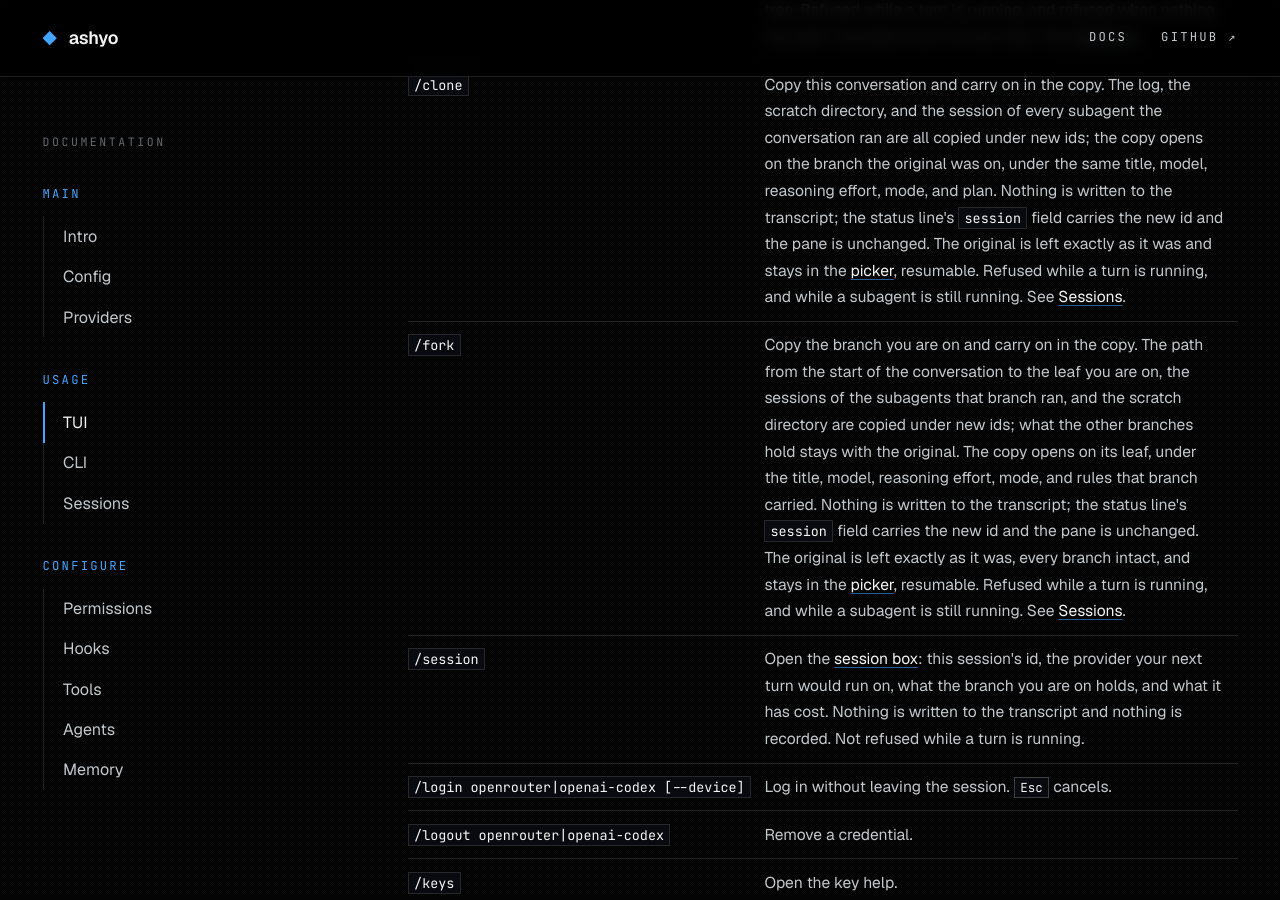
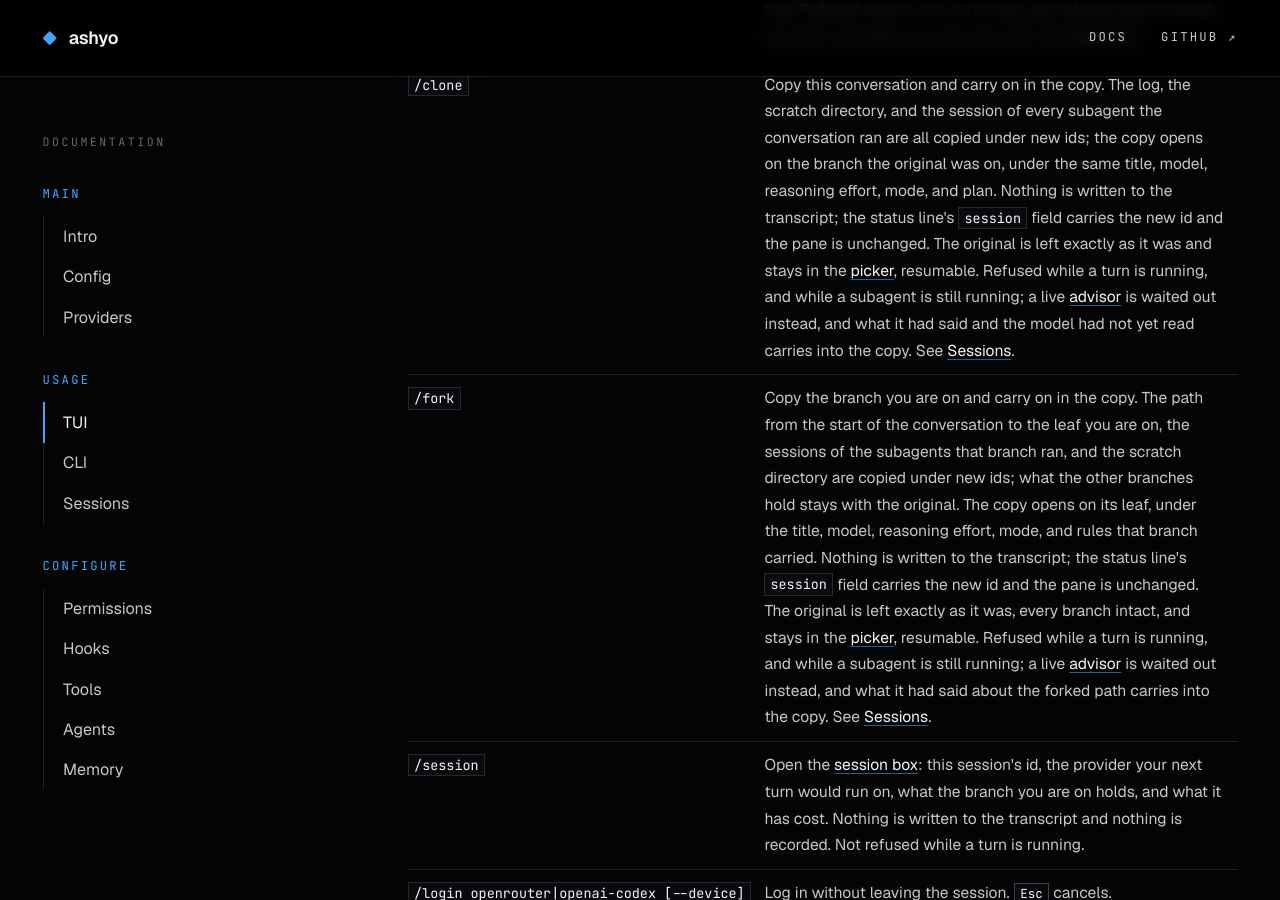
Before and after one commit to ashyo-ai/ashyo-ai.github.io, a Jekyll site: the page built from tui.html, in a window 1280 px wide and 900 px high, scrolled down 6001 px. Built offline with Jekyll 4.4.1, drawn with Linux system fonts in a browser that asks for light colours; some of the changed text lies outside the part shown.

Commit message:
Copy Under A Live Advisor: what a copy carries of what the advisor said
The advisor is the one writer /clone, /fork, and Ctrl-F wait out rather than refuse. Sessions gains a paragraph on what that leaves behind — a pass at its model writes nothing, a pass already recording finishes first, and either way the copy holds every line the original holds — and on the advice that travels: what the advisor had said and the model had not yet read goes out with your next message in the copy, and a blocker that would have started a turn of its own starts none. Forking says what its narrower copy leaves with the original. The TUI's /clone and /fork rows and the tree's Ctrl-F name the wait, and the advisor section says nothing is lost to a copy.

```diff
--- a/agents.html
+++ b/agents.html
@@ -29,7 +29,7 @@
 <tr><td><strong>blocker</strong></td><td>At once. If it flags the model output whose tool calls are still running, the running call is cancelled and the rest are skipped, and the model answers the blocker in the same turn. If that turn has already finished, the blocker starts a new one, which you stop with Esc like any other.</td></tr>
 </table>
 <p>A note that names no label, or repeats a note the model has already read, is shown in the transcript marked <em>dropped</em> and never delivered. A tool call the advisor tried to make is a <strong>violation</strong>: recorded, shown, never executed, and never delivered. The status line shows the advisor's state and its token usage.</p>
-<p>A blocker that cut a turn short leaves its mark in the transcript: the call it interrupted and the calls it skipped both say so, and a turn the advisor started says who started it. Nothing the advisor said is lost to Esc — anything it had not yet delivered goes out with your next message, and a blocker arriving just after you pressed Esc starts nothing.</p>
+<p>A blocker that cut a turn short leaves its mark in the transcript: the call it interrupted and the calls it skipped both say so, and a turn the advisor started says who started it. Nothing the advisor said is lost to Esc — anything it had not yet delivered goes out with your next message, and a blocker arriving just after you pressed Esc starts nothing. Nothing is lost to a copy either: <code><a href="sessions.html#cloning">/clone</a></code> and <code><a href="sessions.html#forking">/fork</a></code> wait the advisor out, and what it had said and the model had not yet read carries into the copy, where your next message takes it out. The copy's advisor is a new one starting on an empty context, so what it has already read does not carry, only what it said.</p>
 <p>By default the advisor carries everything it has seen since the conversation was opened into every request, so it costs more the longer the session runs. Set <code>advisor.lookBack</code> to a count of its own recent turns to cap that, and <code>advisor.enable</code> to <code>false</code> to turn the advisor off without losing the model list; see <a href="config.html#advisor">Config</a>.</p>
 <p>The advisor answers in the background and your turns do not wait for it, so on a fast conversation its notes can arrive a turn or two late. Set <code>advisor.syncTurns</code> to the number of turns it may fall behind and a turn pauses at its start until it catches up, for at most 30 seconds; see <a href="config.html#sync-turns">Config</a>.</p>
 <p>Once the advisor has cut in — a concern delivered mid-turn, a blocker that cancelled calls, or a blocker that started a turn — it is held to turn boundaries for a while, so the model gets to finish what it is doing. <code>advisor.immuneTurns</code> is how many turns that lasts, three by default; a concern or blocker held this way is shown in the transcript marked <em>held</em> and goes out with your next message. Set it to <code>0</code> to let the advisor cut in every time; see <a href="config.html#immune-turns">Config</a>.</p>
--- a/sessions.html
+++ b/sessions.html
@@ -45,12 +45,13 @@
 <p>The two share nothing afterwards. Turns you take in the copy are recorded under the copy, turns you take in the original stay in the original, and deleting either leaves the other whole, its subagent records included.</p>
 <p>Three things do not travel. A mutable <a href="agents.html">subagent</a>'s worktree is git state rather than a session file, so it is not copied and stays with the conversation that made it, which is where you clean it up; the copy's own <code>subagent_start</code> and <code>subagent_result</code> events still name it. <a href="memory.html">Memory</a> is global, so nothing is copied there and the turns the original already consolidated are not consolidated again. Input history belongs to the project rather than the session, so a clone changes nothing about what the composer recalls.</p>
 <p><code>/clone</code> takes no argument, and is refused while a turn is running or while a subagent is still running, so no log is copied while something is writing to it. A clone that fails part-way leaves no new session behind and the conversation you were in still bound.</p>
+<p id="copy-advisor">The <a href="agents.html#advisor">advisor</a> is the one writer that is waited out rather than refused, because it runs on its own after a turn ends and can still be working when the composer is free. A pass still at its model is cancelled and writes nothing to either session; a pass already recording finishes recording first. Either way the copy holds every line the original holds. Anything the advisor had already said and the model had not yet read travels with the copy and goes out with your next message there — including a blocker that would have started a turn of its own, which starts none: not in the original, which you have left, and not in the copy, which never asked for it.</p>
 
 <h2 id="forking">Forking</h2>
 <p><code>/fork</code> takes a copy of the branch you are on and carries on in it. Where <code>/clone</code> copies the whole conversation, a fork copies one path through it: everything from the start of the conversation down to the leaf you are on, the sessions of the subagents that branch ran, and the scratch directory with its plan document, each under a new id of its own. The copy opens on its leaf, and <code>/tree</code> in it shows that one path with no other branch.</p>
 <p>What the other branches hold does not come along. A title, a model switch, a reasoning effort, plan mode, a <code>/clear</code>, or a session rule set on a branch you were not on is not in the copy, and neither is a subagent only that branch ran — the fork carries exactly what its own path carried, which is what the transcript was showing you. <a href="tui.html#tree-labels">Labels</a> are the exception in your favour: a label naming a node on the forked path comes along wherever you wrote it, so the copy's tree shows the same rows named. A label naming a node on another branch does not.</p>
 <p>The original is never written to. It stays in the <a href="#picker">picker</a> with every branch it had, resumable, and no <code>session_exit</code> is written to it. Two rows share one title, the fork above the original, and the fork's row is badged <code>(fork)</code> — see <a href="#copy-origin">Where a copy came from</a>. <code>/rename</code> is how they part for good, and everything <a href="#cloning">cloning</a> says about worktrees, memory, input history, and deleting either side holds here too.</p>
-<p><code>/fork</code> takes no argument, and is refused while a turn is running or while a subagent is still running, so no log is copied while something is writing to it. A fork that fails part-way leaves no new session behind and the conversation you were in still bound.</p>
+<p><code>/fork</code> takes no argument, and is refused while a turn is running or while a subagent is still running, so no log is copied while something is writing to it. A fork that fails part-way leaves no new session behind and the conversation you were in still bound. The <a href="agents.html#advisor">advisor</a> is waited out exactly as <a href="#copy-advisor">cloning</a> describes, with one difference the narrower copy makes: advice recorded on a branch the fork does not take stays with the original, because the copy holds no line to show it against.</p>
 <p>To fork from an earlier point, open the <a href="tui.html#session-tree">session tree</a>, put the highlight on the turn to go back to, and press <kbd><a href="tui.html#tree-fork">Ctrl-F</a></kbd>: the copy is the conversation down to that turn, so what was said after it is left with the original along with every other branch. Everything else is what <code>/fork</code> does — the same subagent sessions, the same labels, the same refusals — and the original keeps the branch it was on rather than moving to the turn you forked, which is the difference between forking a row and switching to it.</p>
 
 <h2 id="copy-origin">Where a copy came from</h2>
--- a/tui.html
+++ b/tui.html
@@ -66,8 +66,8 @@
 <tr><td><code>/plan</code></td><td>Toggle plan mode. Nothing is written to the transcript; the status line's <code>mode</code> and <code>profile</code> fields carry the switch. See below.</td></tr>
 <tr><td><code>/plan &lt;request&gt;</code></td><td>Enter plan mode and send the request as the next turn.</td></tr>
 <tr><td><code>/clear</code></td><td>Clear the model's context. The session, its title, its model, its reasoning effort, its mode, and every turn in it are kept; only what the next request carries is emptied. The transcript empties with it and says nothing; the turns are still in the session, above the <code>clear</code> node in the tree. Recorded in the log as a node in the tree. Refused while a turn is running, and refused when nothing has been recorded since the last clear. See <a href="sessions.html#branching">Sessions</a>.</td></tr>
-<tr><td><code>/clone</code></td><td>Copy this conversation and carry on in the copy. The log, the scratch directory, and the session of every subagent the conversation ran are all copied under new ids; the copy opens on the branch the original was on, under the same title, model, reasoning effort, mode, and plan. Nothing is written to the transcript; the status line's <code>session</code> field carries the new id and the pane is unchanged. The original is left exactly as it was and stays in the <a href="#session-picker">picker</a>, resumable. Refused while a turn is running, and while a subagent is still running. See <a href="sessions.html#cloning">Sessions</a>.</td></tr>
-<tr><td><code>/fork</code></td><td>Copy the branch you are on and carry on in the copy. The path from the start of the conversation to the leaf you are on, the sessions of the subagents that branch ran, and the scratch directory are copied under new ids; what the other branches hold stays with the original. The copy opens on its leaf, under the title, model, reasoning effort, mode, and rules that branch carried. Nothing is written to the transcript; the status line's <code>session</code> field carries the new id and the pane is unchanged. The original is left exactly as it was, every branch intact, and stays in the <a href="#session-picker">picker</a>, resumable. Refused while a turn is running, and while a subagent is still running. See <a href="sessions.html#forking">Sessions</a>.</td></tr>
+<tr><td><code>/clone</code></td><td>Copy this conversation and carry on in the copy. The log, the scratch directory, and the session of every subagent the conversation ran are all copied under new ids; the copy opens on the branch the original was on, under the same title, model, reasoning effort, mode, and plan. Nothing is written to the transcript; the status line's <code>session</code> field carries the new id and the pane is unchanged. The original is left exactly as it was and stays in the <a href="#session-picker">picker</a>, resumable. Refused while a turn is running, and while a subagent is still running; a live <a href="agents.html#advisor">advisor</a> is waited out instead, and what it had said and the model had not yet read carries into the copy. See <a href="sessions.html#cloning">Sessions</a>.</td></tr>
+<tr><td><code>/fork</code></td><td>Copy the branch you are on and carry on in the copy. The path from the start of the conversation to the leaf you are on, the sessions of the subagents that branch ran, and the scratch directory are copied under new ids; what the other branches hold stays with the original. The copy opens on its leaf, under the title, model, reasoning effort, mode, and rules that branch carried. Nothing is written to the transcript; the status line's <code>session</code> field carries the new id and the pane is unchanged. The original is left exactly as it was, every branch intact, and stays in the <a href="#session-picker">picker</a>, resumable. Refused while a turn is running, and while a subagent is still running; a live <a href="agents.html#advisor">advisor</a> is waited out instead, and what it had said about the forked path carries into the copy. See <a href="sessions.html#forking">Sessions</a>.</td></tr>
 <tr><td><code>/session</code></td><td>Open the <a href="#session-box">session box</a>: this session's id, the provider your next turn would run on, what the branch you are on holds, and what it has cost. Nothing is written to the transcript and nothing is recorded. Not refused while a turn is running.</td></tr>
 <tr><td><code>/login openrouter|openai-codex [--device]</code></td><td>Log in without leaving the session. <kbd>Esc</kbd> cancels.</td></tr>
 <tr><td><code>/logout openrouter|openai-codex</code></td><td>Remove a credential.</td></tr>
@@ -174,7 +174,7 @@
 <p><kbd>←</kbd> folds the highlighted branch away: every row under it goes and the rows after it move up, leaving the branch as the one row it hangs from. <kbd>→</kbd> on that row opens it again and gives back exactly what the fold took, including any fold made further down inside it. Neither key moves the highlight. <kbd>←</kbd> on a row with nothing under it on screen — a leaf, or a branch already folded — changes nothing, and neither does <kbd>→</kbd> on a row that was never folded. A fold lasts as long as the box is open and hides rows and nothing else: the session and the transcript are untouched, and the tree opens on every branch next time, the way it opens on <b>all</b> with nothing typed.</p>
 <p><kbd>Home</kbd> puts the highlight on the first row you can switch to — the turn under the session header, which is never a selection — and <kbd>End</kbd> on the last row of the tree, and each takes the box to that end. <kbd>PageUp</kbd> and <kbd>PageDown</kbd> move the box a window at a time and bring the highlight with them, so <kbd>Enter</kbd> never acts on a row that has scrolled out of sight.</p>
 <p id="tree-fork"><kbd>Ctrl-F</kbd> forks the highlighted row: the conversation from its start down to that row is copied into a session of its own, and you carry on in the copy. The box closes, the transcript shows the path down to that row, and the status line's <code>session</code> field carries the new id. What was said after that row, and every other branch, stays with the original — which is left exactly as it was, on the leaf it was on rather than on the row you forked, so going back to it is one <code>/resume</code> away with everything intact. It is <code><a href="sessions.html#forking">/fork</a></code> taken at the row you are looking at instead of at the leaf, and everything that command copies it copies: the subagent sessions that path ran, the scratch directory, and the <a href="#tree-labels">labels</a> naming rows on it.</p>
-<p>A row you cannot switch to you cannot fork either: on the session header, and on anything below a node the session holds no event for, the key does nothing and the box stays open. <kbd>Ctrl-F</kbd> on the row the box opened on is <code>/fork</code> itself. Like <code>/fork</code> it is refused while a turn is running and while a subagent is still running, and unlike the <kbd>Enter</kbd> beside it, it interrupts nothing: the turn runs on, a line in the transcript says to wait for it, and nothing is copied.</p>
+<p>A row you cannot switch to you cannot fork either: on the session header, and on anything below a node the session holds no event for, the key does nothing and the box stays open. <kbd>Ctrl-F</kbd> on the row the box opened on is <code>/fork</code> itself. Like <code>/fork</code> it is refused while a turn is running and while a subagent is still running, and unlike the <kbd>Enter</kbd> beside it, it interrupts nothing: the turn runs on, a line in the transcript says to wait for it, and nothing is copied. A live <a href="agents.html#advisor">advisor</a> is waited out rather than refused, on the same terms <code>/fork</code> keeps.</p>
 <p id="tree-labels"><kbd>Ctrl-L</kbd> names the highlighted row. The box's title turns into a prompt, you type the name, and <kbd>Enter</kbd> saves it: the row then reads <code>• [fix-crash] user: Crash on startup</code>, the label in square brackets between the <code>•</code> and what the node is, in the color of whoever spoke. <kbd>Esc</kbd> leaves the prompt with nothing saved and the row as it was, and so does an <kbd>Enter</kbd> with nothing typed. The prompt owns every key while it is open: the letters go to the label, not to the search, and <kbd>Tab</kbd> and the arrows do nothing until it closes. Labelling a row again replaces its label.</p>
 <p>A label is saved in the session, so it is there after a restart, and it belongs to the node rather than to the branch you were on: every branch that runs through that node shows it. It is an annotation and nothing more — it starts no branch, appears in no transcript, and is in no request to the model — so the conversation is exactly what it was before you wrote one. <kbd>Tab</kbd> reaches <b>labels-only</b> after <b>no tools</b> — four presses from <b>all</b>, since the cycle only goes forward — and it lists what you have named with the rows above each of them. Typing a label's text finds its row in any view that shows that row: the view and the search compose here as everywhere, so a labelled row the model sent is found by its label in <b>all</b> and in <b>assistant-only</b>, and not in <b>user-only</b>, which is showing what you sent.</p>
 <h3 id="session-picker">Session picker</h3>
```
